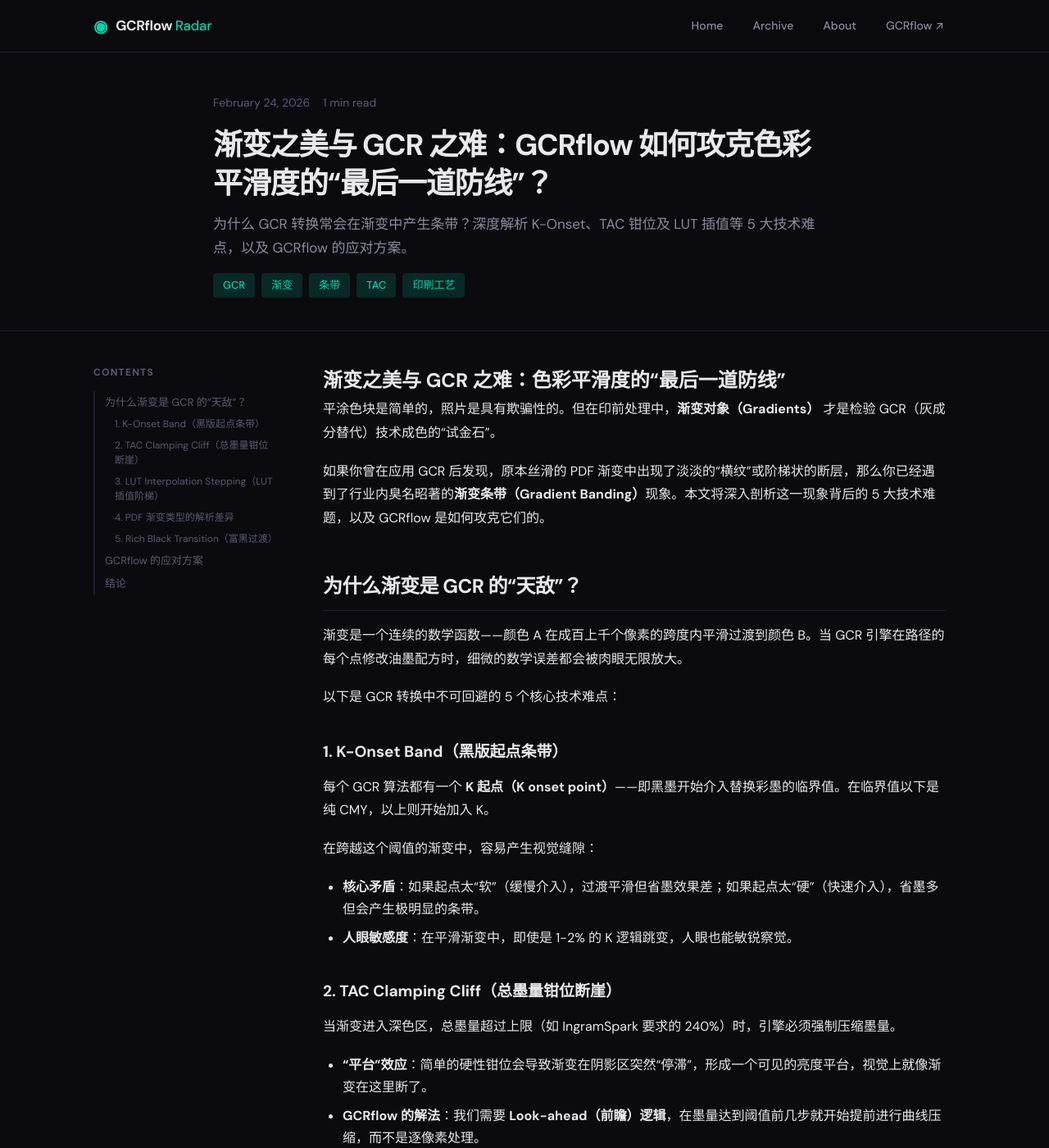
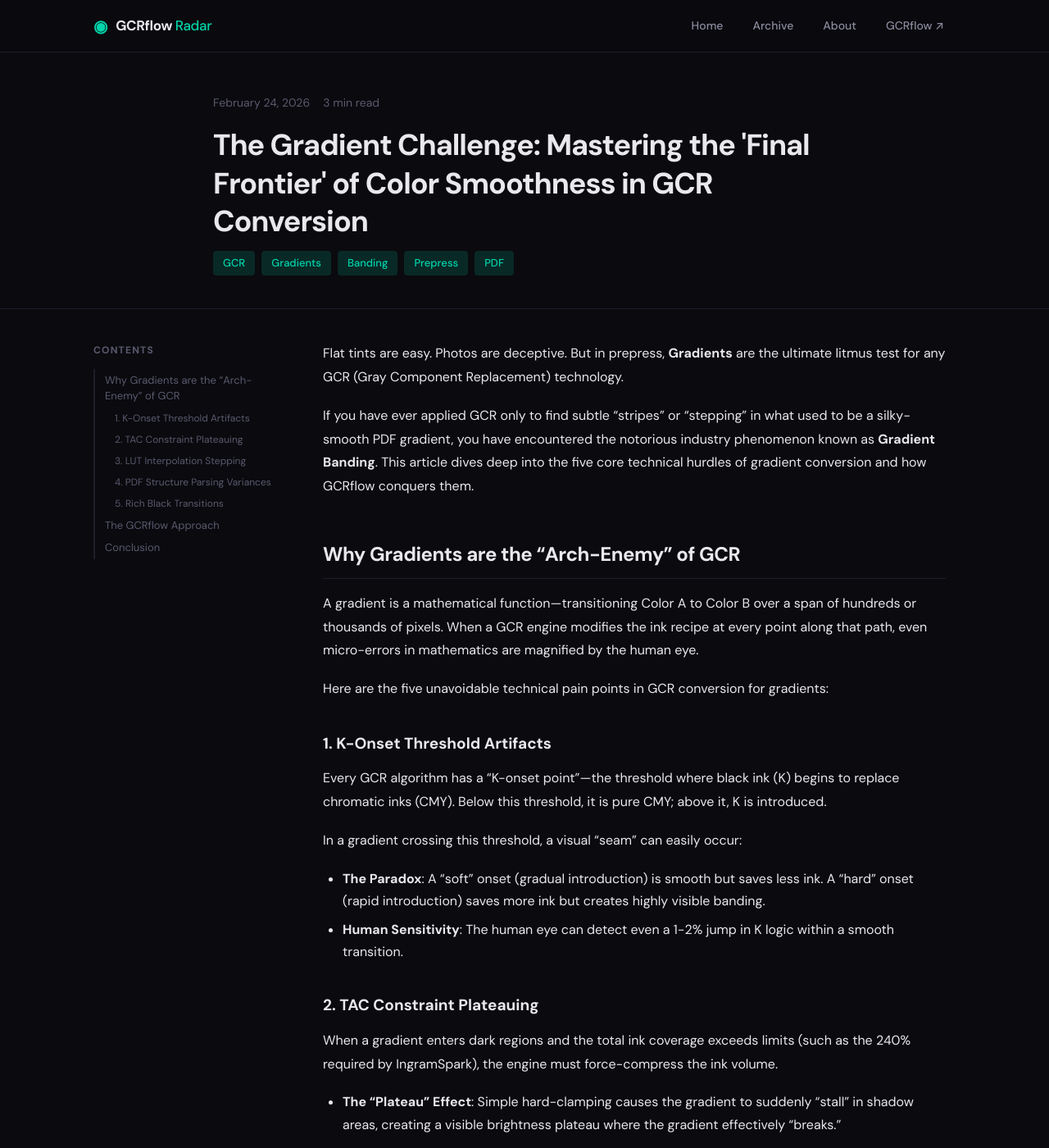
Before and after one commit to L6891244/gcrflow-radar, a Jekyll site: the page built from _posts/2026-02-24-mastering-gradients.md, in a window 1280 px wide and 1400 px high. Shown: the whole window at 82% size. Built offline with Jekyll 4.4.1, drawn with Linux system fonts in a browser that asks for light colours; some of the changed text lies outside the part shown.

Commit message:
Update: Accurate English version of Gradient Challenge post

```diff
--- a/_posts/2026-02-24-mastering-gradients.md
+++ b/_posts/2026-02-24-mastering-gradients.md
@@ -1,69 +1,62 @@
 ---
 layout: post
-title: "渐变之美与 GCR 之难：GCRflow 如何攻克色彩平滑度的“最后一道防线”？"
-date: 2026-02-24 09:00:00 +0700
-categories: [技术深度, 色彩管理]
-tags: [GCR, 渐变, 条带, TAC, 印刷工艺]
-description: "为什么 GCR 转换常会在渐变中产生条带？深度解析 K-Onset、TAC 钳位及 LUT 插值等 5 大技术难点，以及 GCRflow 的应对方案。"
-og_image: /assets/images/posts/2026-02-24-heatmap-og.svg
+title: "The Gradient Challenge: Mastering the 'Final Frontier' of Color Smoothness in GCR Conversion"
+date: 2026-02-24 02:00:00 +0000
+categories: [GCR, Technical]
+tags: [GCR, Gradients, Banding, Prepress, PDF]
 ---
 
-# 渐变之美与 GCR 之难：色彩平滑度的“最后一道防线”
+Flat tints are easy. Photos are deceptive. But in prepress, **Gradients** are the ultimate litmus test for any GCR (Gray Component Replacement) technology.
 
-平涂色块是简单的，照片是具有欺骗性的。但在印前处理中，**渐变对象（Gradients）** 才是检验 GCR（灰成分替代）技术成色的“试金石”。
+If you have ever applied GCR only to find subtle "stripes" or "stepping" in what used to be a silky-smooth PDF gradient, you have encountered the notorious industry phenomenon known as **Gradient Banding**. This article dives deep into the five core technical hurdles of gradient conversion and how GCRflow conquers them.
 
-如果你曾在应用 GCR 后发现，原本丝滑的 PDF 渐变中出现了淡淡的“横纹”或阶梯状的断层，那么你已经遇到了行业内臭名昭著的**渐变条带（Gradient Banding）**现象。本文将深入剖析这一现象背后的 5 大技术难题，以及 GCRflow 是如何攻克它们的。
+## Why Gradients are the "Arch-Enemy" of GCR
 
-## 为什么渐变是 GCR 的“天敌”？
+A gradient is a mathematical function—transitioning Color A to Color B over a span of hundreds or thousands of pixels. When a GCR engine modifies the ink recipe at every point along that path, even micro-errors in mathematics are magnified by the human eye.
 
-渐变是一个连续的数学函数——颜色 A 在成百上千个像素的跨度内平滑过渡到颜色 B。当 GCR 引擎在路径的每个点修改油墨配方时，细微的数学误差都会被肉眼无限放大。
+Here are the five unavoidable technical pain points in GCR conversion for gradients:
 
-以下是 GCR 转换中不可回避的 5 个核心技术难点：
+### 1. K-Onset Threshold Artifacts
 
-### 1. K-Onset Band（黑版起点条带）
+Every GCR algorithm has a "K-onset point"—the threshold where black ink (K) begins to replace chromatic inks (CMY). Below this threshold, it is pure CMY; above it, K is introduced.
 
-每个 GCR 算法都有一个 **K 起点（K onset point）**——即黑墨开始介入替换彩墨的临界值。在临界值以下是纯 CMY，以上则开始加入 K。
+In a gradient crossing this threshold, a visual "seam" can easily occur:
+- **The Paradox**: A "soft" onset (gradual introduction) is smooth but saves less ink. A "hard" onset (rapid introduction) saves more ink but creates highly visible banding.
+- **Human Sensitivity**: The human eye can detect even a 1-2% jump in K logic within a smooth transition.
 
-在跨越这个阈值的渐变中，容易产生视觉缝隙：
-- **核心矛盾**：如果起点太“软”（缓慢介入），过渡平滑但省墨效果差；如果起点太“硬”（快速介入），省墨多但会产生极明显的条带。
-- **人眼敏感度**：在平滑渐变中，即使是 1-2% 的 K 逻辑跳变，人眼也能敏锐察觉。
+### 2. TAC Constraint Plateauing
 
-### 2. TAC Clamping Cliff（总墨量钳位断崖）
+When a gradient enters dark regions and the total ink coverage exceeds limits (such as the 240% required by IngramSpark), the engine must force-compress the ink volume.
+- **The "Plateau" Effect**: Simple hard-clamping causes the gradient to suddenly "stall" in shadow areas, creating a visible brightness plateau where the gradient effectively "breaks."
+- **GCRflow’s Solution**: We utilize "Look-ahead" logic to begin curve compression steps before the threshold is reached, rather than processing pixel-by-pixel in isolation.
 
-当渐变进入深色区，总墨量超过上限（如 IngramSpark 要求的 240%）时，引擎必须强制压缩墨量。
-- **“平台”效应**：简单的硬性钳位会导致渐变在阴影区突然“停滞”，形成一个可见的亮度平台，视觉上就像渐变在这里断了。
-- **GCRflow 的解法**：我们需要 **Look-ahead（前瞻）逻辑**，在墨量达到阈值前几步就开始提前进行曲线压缩，而不是逐像素处理。
+### 3. LUT Interpolation Stepping
 
-### 3. LUT Interpolation Stepping（LUT 插值阶梯）
+Industrial-grade GCR engines typically use 4D LUTs (Look-Up Tables) for conversion.
+- **Grid Precision**: If the LUT grid is coarse (e.g., 33³), mathematical interpolation between grid points can produce tiny steps.
+- **Computational Cost**: While 65³ or 129³ grids alleviate this, memory usage grows exponentially. Flat colors may not show it, but gradients expose everything.
 
-工业级 GCR 引擎通常使用 **4D LUT（查找表）** 进行转换。
-- **网格精度**：如果 LUT 网格较粗（如 33³），在网格点之间进行数学插值时会产生微小的阶梯。
-- **算力成本**：将网格细化到 65³ 或 129³ 可以缓解，但内存占用会呈指数级增长（65⁴ 约需 72MB 内存）。平涂色无感知，但渐变会暴露一切。
+### 4. PDF Structure Parsing Variances
 
-### 4. PDF 渐变类型的解析差异
+Internal PDF gradient logic varies significantly, adding layers of complexity:
+- **Type 2/3 (Function-based)**: Only stores endpoint colors; the engine must decide the sampling density.
+- **Type 6/7 (Shading Meshes)**: Applying GCR at control points does not guarantee a smooth path in between, often leading to complex moiré or halftone artifacts.
 
-PDF 内部的渐变处理逻辑各异，增加了转换的复杂性：
-- **Type 2/3（函数型）**：仅存储端点颜色，引擎需决定采样密度。
-- **Type 6/7（Mesh 网格型）**：在控制点做 GCR 并不保证中间路径平滑，容易产生复杂的网点重组问题。
+### 5. Rich Black Transitions
 
-### 5. Rich Black Transition（富黑过渡）
+Transitioning from "Rich Black" (e.g., C60 M40 Y40 K100) to mid-tones is a high-frequency design scenario.
+- **Limited Headroom**: Rich blacks are often already at the TAC limit with K at 100%. Reducing CMY too aggressively causes color shifts; reducing too little saves no money.
+- **Dynamic Strategy**: This requires the engine to dynamically shift GCR intensity along the gradient path to achieve a seamless handoff from "heavy" to "optimized" ink usage.
 
-从**富黑（如 C60 M40 Y40 K100）**向中间调过渡是设计中的高频场景。
-- **操作空间受限**：富黑通常已处于 TAC 上限，K 版已 100% 无法再加。此时若 CMY 减得太猛会偏色，减得太少则省不下钱。
-- **动态策略**：这要求引擎在渐变路径上动态切换 GCR 强度，实现从“重油墨”到“轻油墨”的无感切换。
+## The GCRflow Approach
 
----
+The GCRflow cloud-based algorithm overcomes these challenges through:
+- **Non-linear Perception Curves**: Applying biomimetic smoothing to the K-onset logic.
+- **Adaptive Interpolation**: Dynamically adjusting sampling precision based on available computational overhead.
+- **Full Vector Parsing**: Calculating directly against the internal PDF Gradient structures rather than relying on crude rasterization.
 
-## GCRflow 的应对方案
+## Conclusion
 
-GCRflow 的云端算法通过以下手段攻克了上述难题：
-*   **非线性感知曲线**：针对 K 起点进行仿生学平滑处理。
-*   **自适应插值算法**：在算力允许范围内动态调整采样精度。
-*   **全矢量对象解析**：直接针对 PDF 内部的 Gradient 结构进行运算，而非粗暴的光栅化处理。
+Gradient smoothness is the "canary in the coal mine" for GCR quality. If an engine can handle gradients, it can handle anything.
 
-## 结论
-
-渐变平滑度是 GCR 品质的“金丝雀”。如果一个引擎能处理好渐变，它就能处理好一切。
-
----
-*GCRflow 现已开放[测试](https://stg.gcrflow.com)。您可以上传包含复杂渐变的 PDF，亲自验证我们的平滑度表现。*
+GCRflow is now open for [testing](https://stg.gcrflow.com). Upload your PDFs containing complex gradients and witness our precision for yourself.
```
